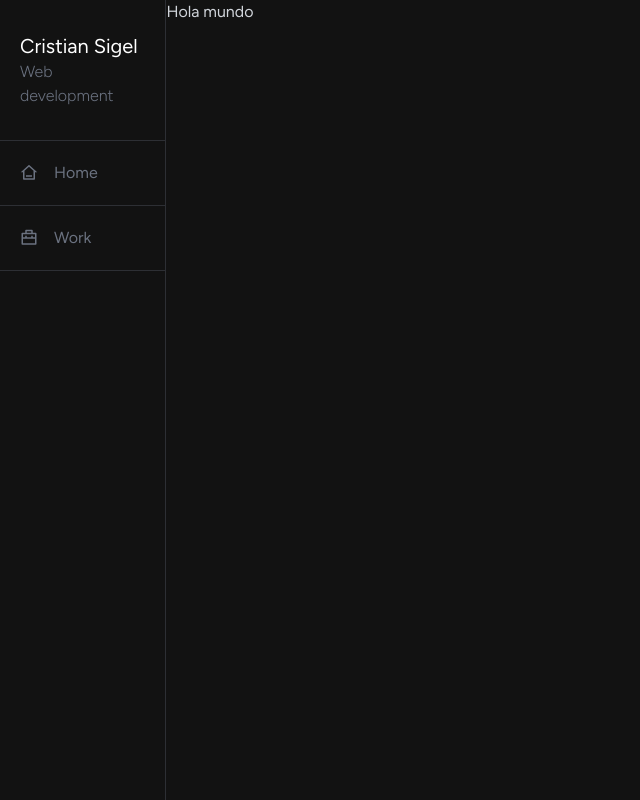
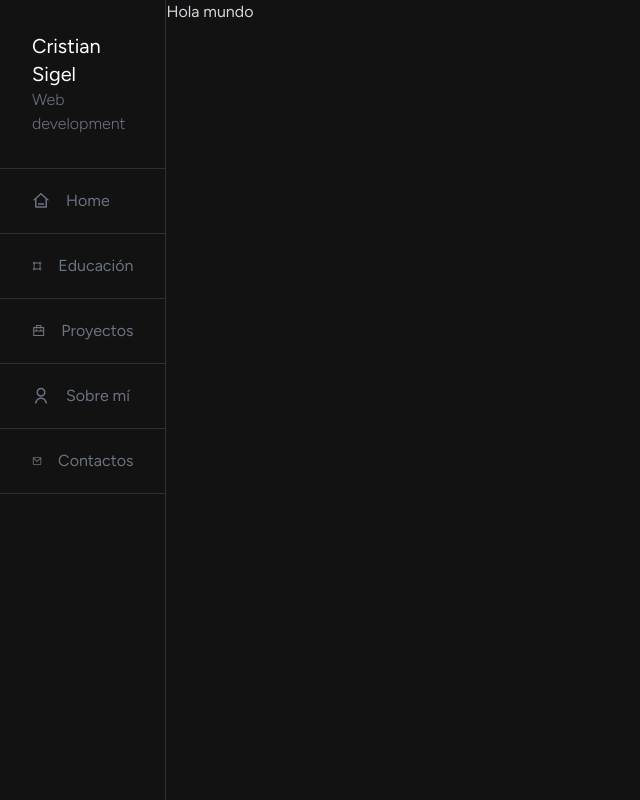
Before and after one commit to zotel1/portafolio-web-junio-2024, a Next.js app: page / in a window 1280 px wide. Shown: the whole page, without its empty margins (0-640 px from the left). Built offline with nearby package versions, Linux system fonts and the light colour scheme.

Commit message:
update menu

```diff
--- a/components/shared/main-menu.tsx
+++ b/components/shared/main-menu.tsx
@@ -1,7 +1,7 @@
 import { cn } from "@/libs/utils";
 import Link from "next/link";
 
-import { RiHome3Line, RiBriefcase2Line } from "react-icons/ri";
+import { RiHome3Line, RiBriefcase2Line, RiShapeLine, RiUserLine, RiMailLine } from "react-icons/ri";
 const MainMenu = () => {
 
     const routes = [
@@ -11,15 +11,34 @@ const MainMenu = () => {
             href: '/',
         },
         {
-            label: 'Work',
+            label: 'Educación',
+            icon: RiShapeLine,
+            href: '/educacion'
+        },
+        {
+            label: 'Proyectos',
             icon: RiBriefcase2Line,
-            href: '/work'
+            href: '/proyectos'
+        },
+        {
+            label: 'Sobre mí',
+            icon: RiUserLine,
+            href: '/about'
+        },
+        {
+        label: 'Contactos',
+        icon: RiMailLine,
+        href: '/contacto'
         }
     ];
     return ( <ul>
         <li>
             {routes.map((route) => (
-            <Link key={route.href} href={route.href} className={cn('flex items-center gap-4 text-gray-500 p-5 border-b border-gray-500/30')}>
+            <Link
+            key={route.href}
+            href={route.href}
+            className={cn(
+                'flex items-center gap-4 text-gray-500 py-5 px-8 border-b border-gray-500/30 hover:bg-gray-500/5 hover:text-white transition-colors duration-300')}>
             <route.icon size={18}/>
             {route.label}
             </Link>
--- a/components/shared/sidebar.tsx
+++ b/components/shared/sidebar.tsx
@@ -4,7 +4,7 @@ import MainMenu from "@/components/shared/main-menu";
 
 const Sidebar = () => {
     return ( <aside className="fixed bg-dark w-[13vw] h-full border-r border-gray-500/30">
-        <section className="px-5 py-8 border-b border-gray-500/30">
+        <section className="p-8 border-b border-gray-500/30">
             <Link
             href='/'
             className="text-xl text-white hover:text-primary transition-colors duration-300">
```
